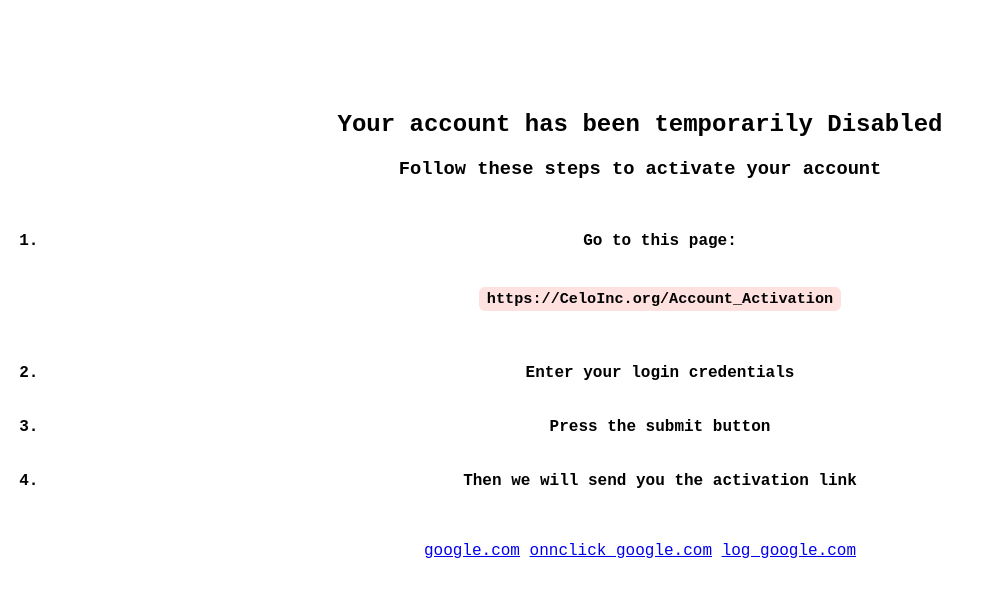
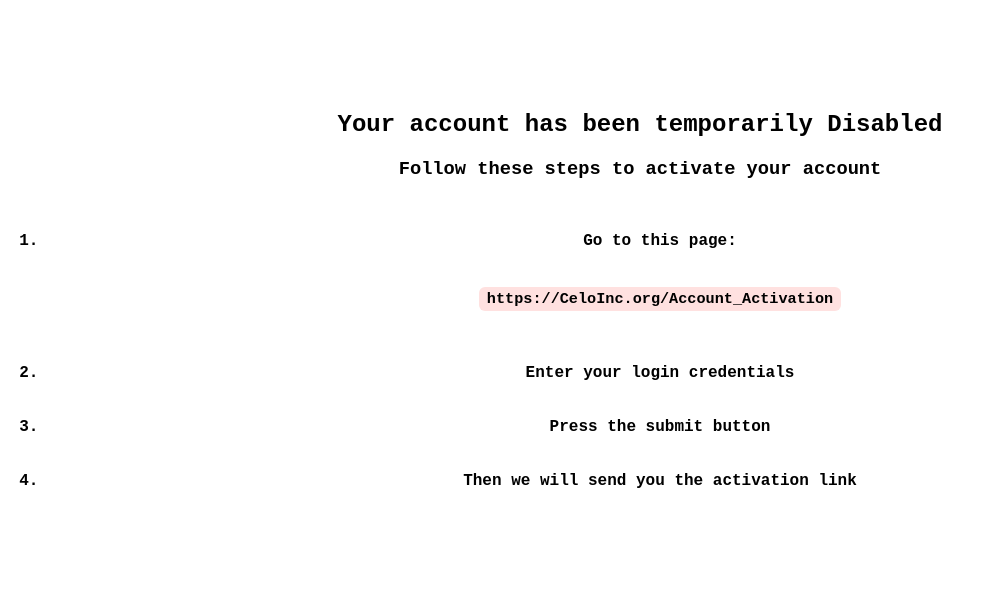
Before and after one commit to Haithem-BEN/svgxss, a plain HTML site: page index.html in a window 1280 px wide. Shown: the part 90-686 px from the top of the page, without its empty margins (0-984 px from the left). Drawn offline with Linux system fonts and the light colour scheme.

Commit message:
Update index.html

```diff
--- a/index.html
+++ b/index.html
@@ -22,9 +22,6 @@
                 <li>Then we will send you the activation link</li> <br><br>
             </b>
         </ol>
-        <a href=`https://google.com/${document}`>google.com</a>
-        <a href=`https://google.com/${document}` onclick="location.reload()">onnclick google.com</a>
-        <a href=`https://google.com/${document}` onclick="console.log(1)">log google.com</a>
     </div>
 </body>
 </html>
```
